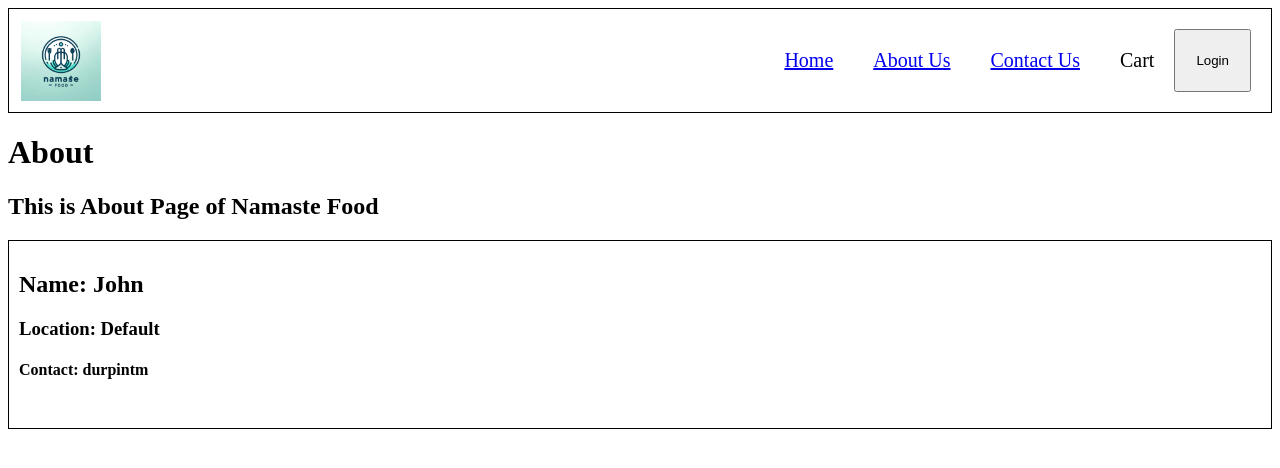
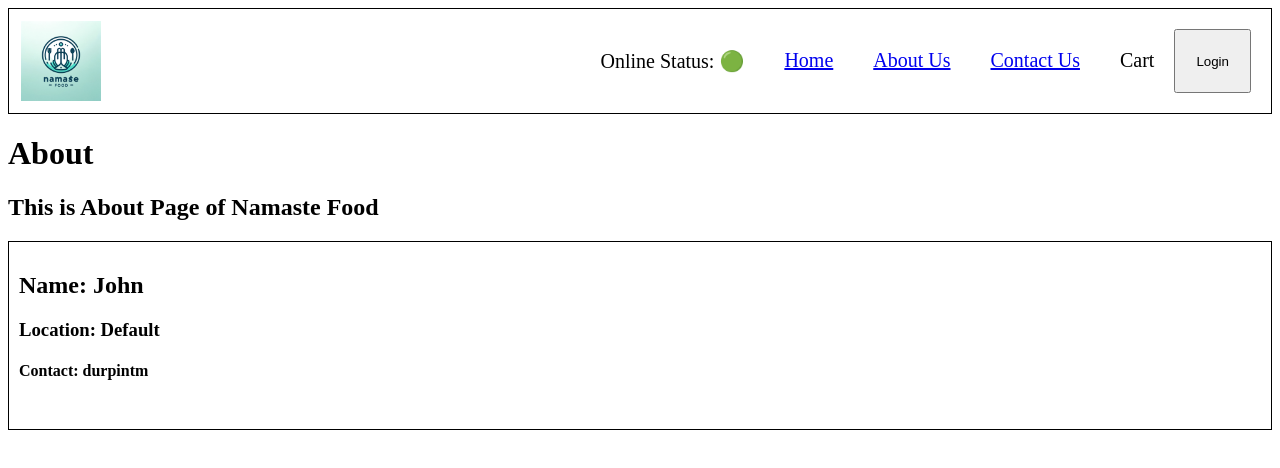
Before and after one commit to durpintm/namaste-food, a React (Vite) app: page /about in a window 1280 px wide. Shown: the top 468 px of the page. Built offline with nearby package versions, Linux system fonts and the light colour scheme; no server answers.

Commit message:
Add useOnlineStatus Hook

```diff
--- a/src/components/Body.js
+++ b/src/components/Body.js
@@ -3,6 +3,8 @@
 import RestaurantCard from "./RestaurantCard";
 import Shimmer from "./Shimmer";
 import { Link } from "react-router-dom";
+
+import useOnlineStatus from "../utils/useOnlineStatus";
 
 const Body = () => {
   // Local State Variable - Super powerful variable
@@ -29,6 +31,15 @@
       json?.data?.cards[4]?.card?.card?.gridElements?.infoWithStyle?.restaurants
     );
   };
+
+  const onlineStatus = useOnlineStatus();
+
+  if (onlineStatus === false)
+    return (
+      <h1>
+        Looks like you are offline, please check your internet connection!!
+      </h1>
+    );
 
   // Conditional Rendering
 
--- a/src/components/Header.js
+++ b/src/components/Header.js
@@ -1,9 +1,12 @@
 import logo from "../../images/logo.webp";
 import { useState } from "react";
 import { Link } from "react-router-dom";
+import useOnlineStatus from "../utils/useOnlineStatus";
 
 function Header() {
   const [btnName, setBtnName] = useState("Login");
+
+  const onlineStatus = useOnlineStatus();
 
   return (
     <>
@@ -13,6 +16,7 @@
         </div>
         <div className="nav-items">
           <ul>
+            <li>Online Status: {onlineStatus ? "🟢" : "🔴"}</li>
             <li>
               <Link to="/">Home</Link>
             </li>
--- /dev/null
+++ b/src/utils/useOnlineStatus.js
@@ -0,0 +1,20 @@
+import { useEffect, useState } from "react";
+
+const useOnlineStatus = () => {
+  const [onlineStatus, setOnlineStatus] = useState(true);
+  // Check if online
+  useEffect(() => {
+    window.addEventListener("offline", () => {
+      setOnlineStatus(false);
+    });
+
+    window.addEventListener("online", () => {
+      setOnlineStatus(true);
+    });
+  }, []);
+
+  // Boolean value
+  return onlineStatus;
+};
+
+export default useOnlineStatus;
```
